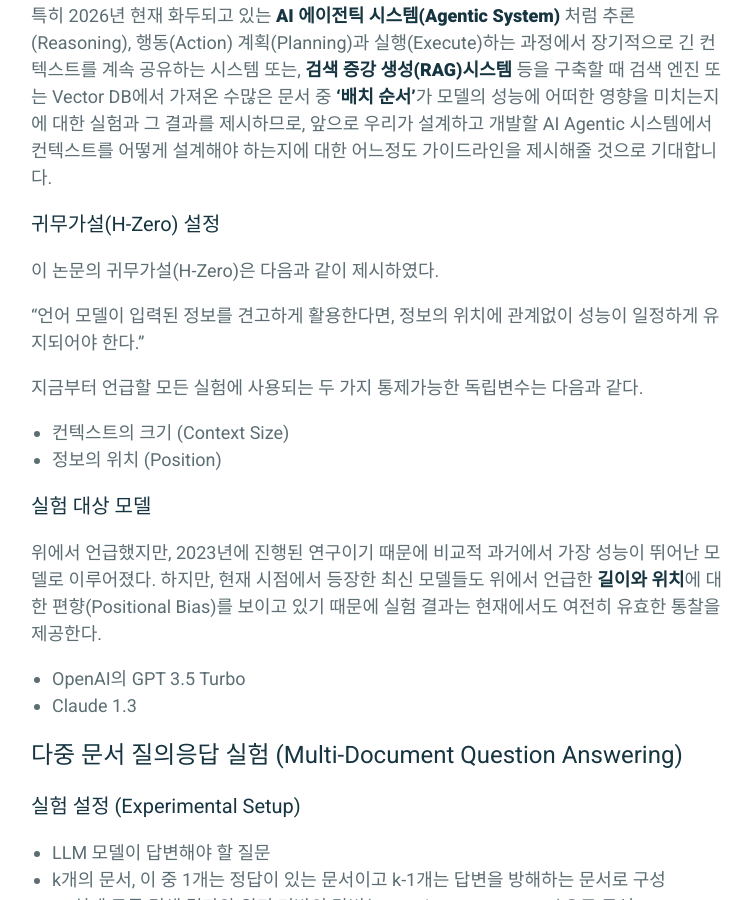
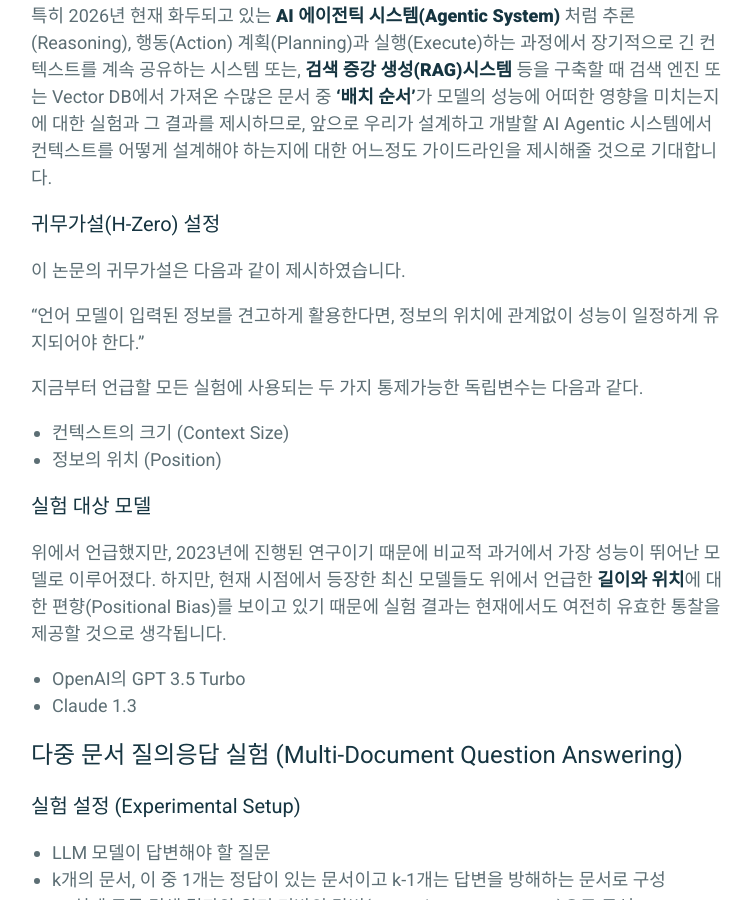
Before and after one commit to parkhuiwo0/parkhuiwo0.github.io, a Jekyll site: the page built from _posts/2026-03-27-Lost-In-the-Middle.md, in a window 1280 px wide and 900 px high, scrolled down 812 px. Shown: the whole window, without its empty margins (259-1011 px from the left). Built offline with Jekyll 4.4.1, drawn with Linux system fonts in a browser that asks for light colours.

Commit message:
Update 2026-03-27-Lost-In-the-Middle.md

```diff
--- a/_posts/2026-03-27-Lost-In-the-Middle.md
+++ b/_posts/2026-03-27-Lost-In-the-Middle.md
@@ -15,7 +15,7 @@ comments: true
 특히 2026년 현재 화두되고 있는 **AI 에이전틱 시스템(Agentic System)** 처럼 추론(Reasoning), 행동(Action) 계획(Planning)과 실행(Execute)하는 과정에서 장기적으로 긴 컨텍스트를 계속 공유하는 시스템 또는, **검색 증강 생성(RAG)시스템** 등을 구축할 때 검색 엔진 또는 Vector DB에서 가져온 수많은 문서 중 **'배치 순서'**가 모델의 성능에 어떠한 영향을 미치는지에 대한 실험과 그 결과를 제시하므로, 앞으로 우리가 설계하고 개발할 AI Agentic 시스템에서 컨텍스트를 어떻게 설계해야 하는지에 대한 어느정도 가이드라인을 제시해줄 것으로 기대합니다.
 
 ### 귀무가설(H-Zero) 설정
-이 논문의 귀무가설(H-Zero)은 다음과 같이 제시하였다.
+이 논문의 귀무가설은 다음과 같이 제시하였습니다.
 
 "언어 모델이 입력된 정보를 견고하게 활용한다면, 정보의 위치에 관계없이 성능이 일정하게 유지되어야 한다."
 
@@ -25,7 +25,7 @@ comments: true
 
 ### 실험 대상 모델
 위에서 언급했지만, 2023년에 진행된 연구이기 때문에 비교적 과거에서 가장 성능이 뛰어난 모델로 이루어졌다.
-하지만, 현재 시점에서 등장한 최신 모델들도 위에서 언급한 **길이와 위치**에 대한 편향(Positional Bias)를 보이고 있기 때문에 실험 결과는 현재에서도 여전히 유효한 통찰을 제공한다.
+하지만, 현재 시점에서 등장한 최신 모델들도 위에서 언급한 **길이와 위치**에 대한 편향(Positional Bias)를 보이고 있기 때문에 실험 결과는 현재에서도 여전히 유효한 통찰을 제공할 것으로 생각됩니다.
 - OpenAI의 GPT 3.5 Turbo
 - Claude 1.3
 
```
